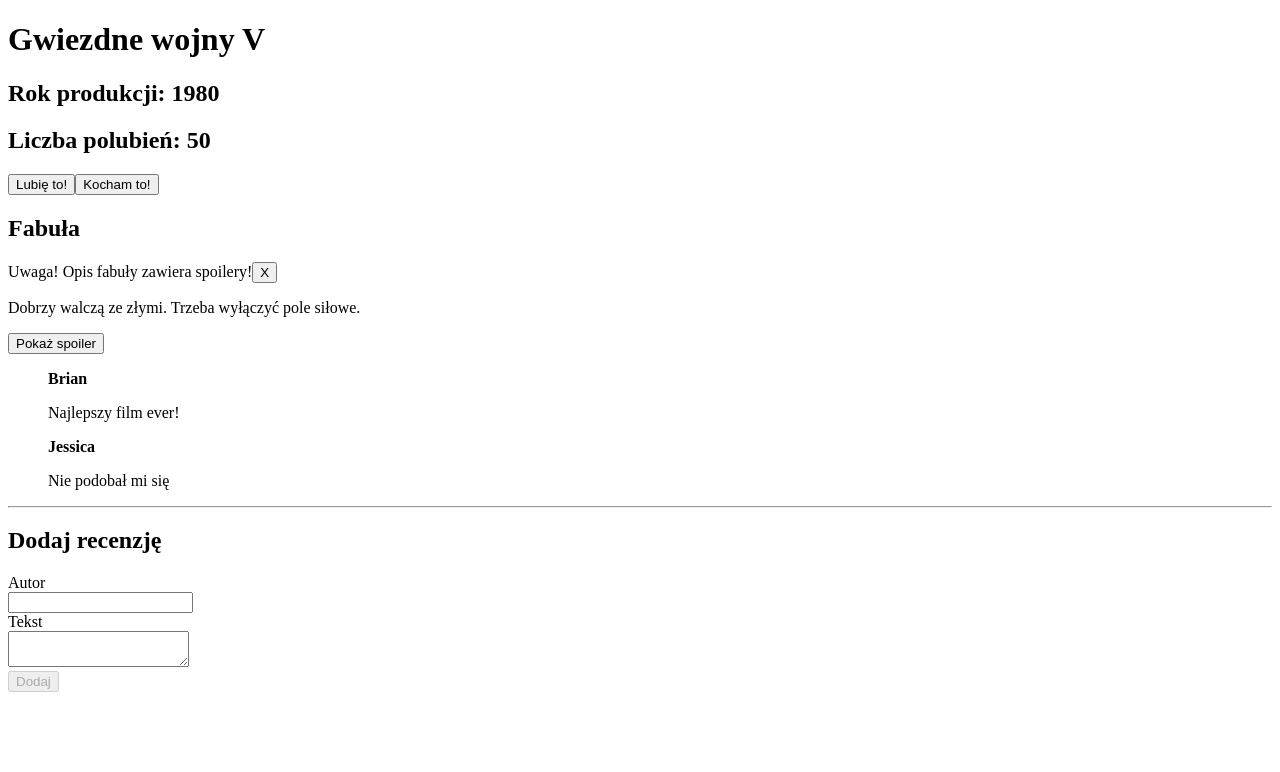
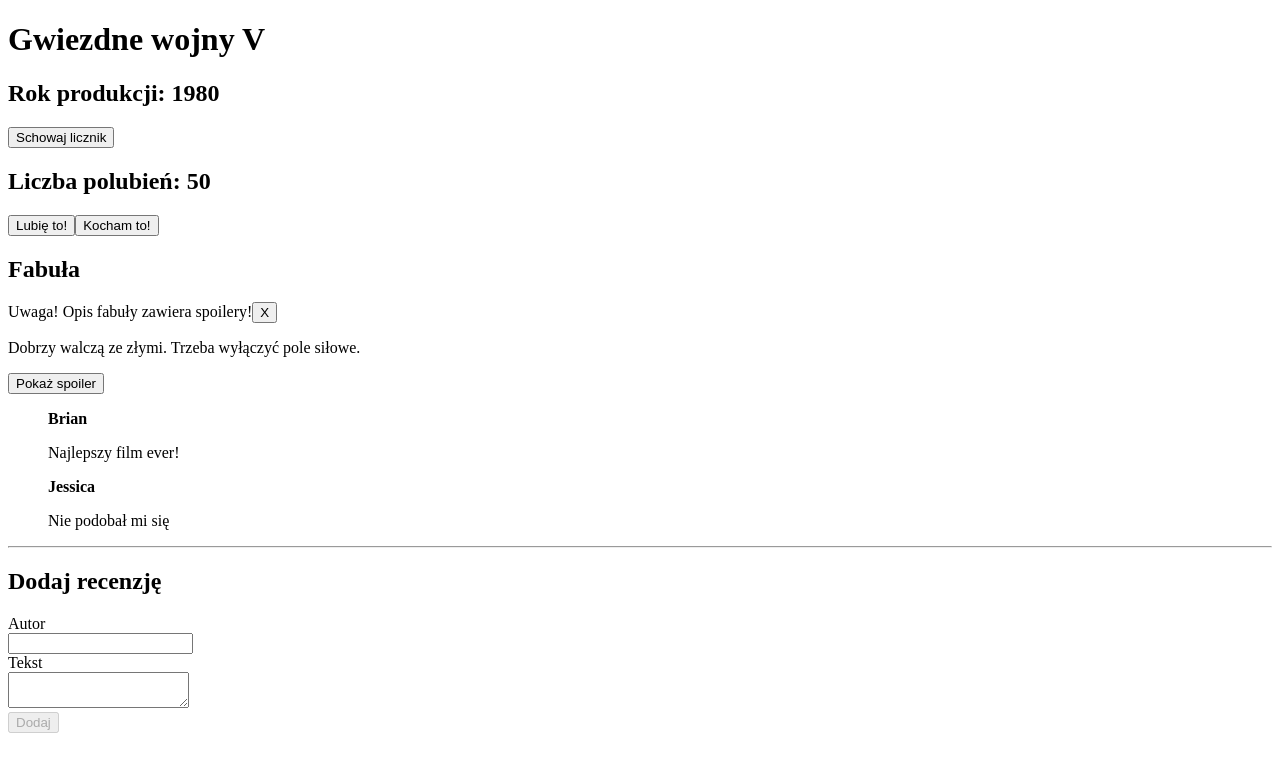
Before and after one commit to lenasedkiewicz/react-learning-zr, a React (Vite) app in the folder movie-app/: page / in a window 1280 px wide. Shown: the top 772 px of the page. Built offline with nearby package versions, Linux system fonts and the light colour scheme.

Commit message:
Add counter showing button

```diff
--- a/movie-app/src/App.jsx
+++ b/movie-app/src/App.jsx
@@ -11,12 +11,20 @@
 
 function App() {
   const [reviews, setReviews] = useState(initialReviews);
+  const [counterShown, setCounterShown] = useState(true);
 
   return (
     <>
       <h1>Gwiezdne wojny V</h1>
       <h2>Rok produkcji: 1980</h2>
-      <LikesCounter />
+      <button
+        onClick={() => {
+          setCounterShown((prevCounterShown) => !prevCounterShown);
+        }}
+      >
+        {counterShown ? "Schowaj licznik" : "Pokaż licznik"}
+      </button>
+      {counterShown && <LikesCounter />}
       <Plot />
       <Reviews reviews={reviews} />
       <Form
```
